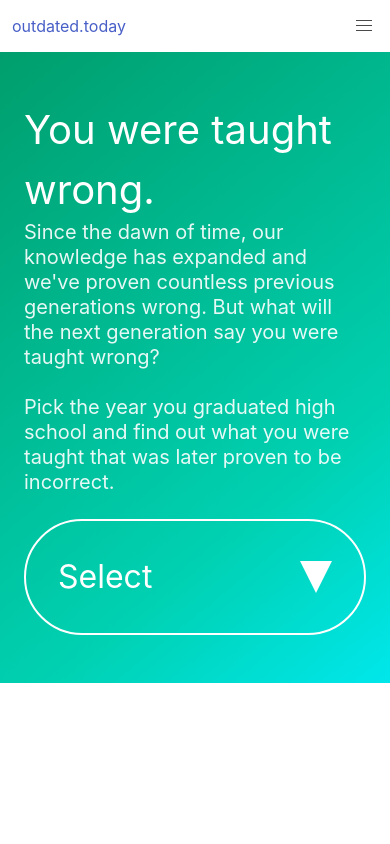
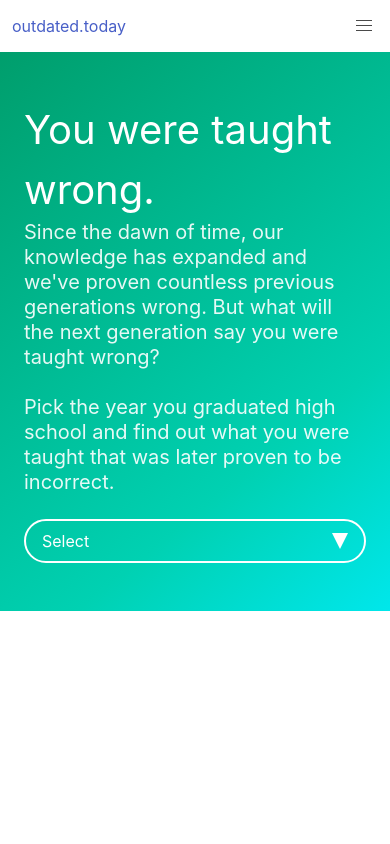
Before and after one commit to nnorthway/outdated.today, a React (Create React App) app: page / in a window 390 px wide. Shown: the top 844 px of the page. Built offline with nearby package versions, Linux system fonts and the light colour scheme.

Commit message:
updating mobile styles

```diff
--- a/src/components/styles/index.scss
+++ b/src/components/styles/index.scss
@@ -26,6 +26,16 @@ select.restyled {
   &::-ms-expand {
     display: none;
   }
+  @media (max-width: 768px) {
+    font-size: 1em;
+    padding: .5em 2em .5em 1em;
+  }
+}
+
+.container {
+  @media (max-width: 768px) {
+    padding: .5em;
+  }
 }
 
 .smallcaps {
@@ -38,6 +48,9 @@ select.restyled {
   display: grid;
   grid-template-columns: repeat(3, 1fr);
   grid-gap: 1em;
+  @media (max-width: 768px) {
+    grid-template-columns: 1fr;
+  }
   .card {
     grid-column: span 1;
     display: flex;
```
